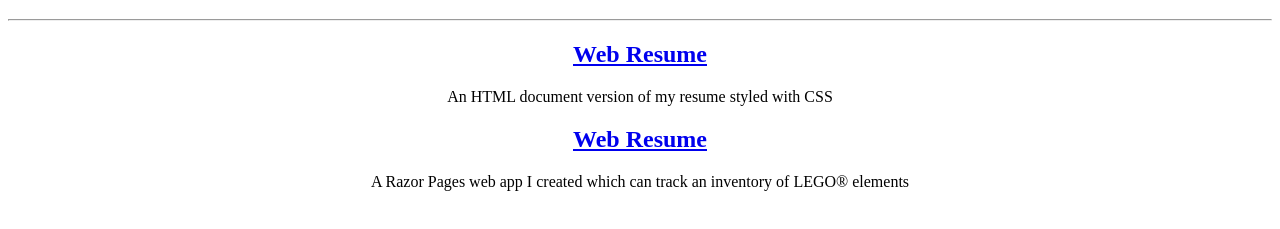
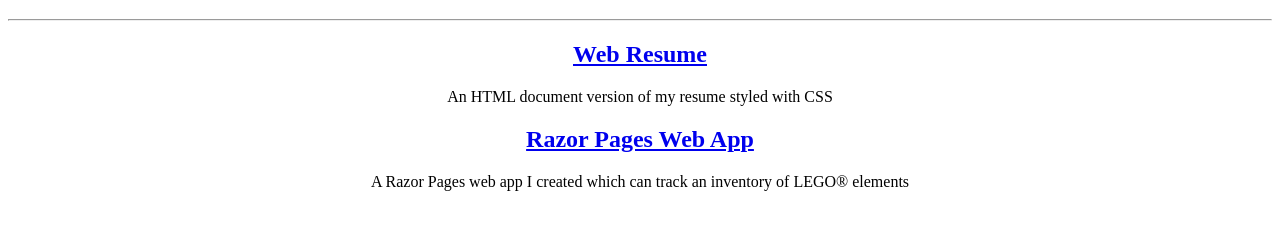
Before and after one commit to mjwelch-lewis/Assignment-Portfolio, a website: page static/index.html in a window 1280 px wide. Shown: the part 61-290 px from the top of the page. Drawn offline with Linux system fonts and the light colour scheme.

Commit message:
Updated index.html

```diff
--- a/static/index.html
+++ b/static/index.html
@@ -10,7 +10,7 @@
     <hr>
     <h2><a href="https://web-resume-project.azurewebsites.net/">Web Resume</a></h2>
     <p>An HTML document version of my resume styled with CSS</p>
-    <h2><a href="https://welchhw1020220420122921.azurewebsites.net/">Web Resume</a></h2>
+    <h2><a href="https://welchhw1020220420122921.azurewebsites.net/">Razor Pages Web App</a></h2>
     <p>A Razor Pages web app I created which can track an inventory of LEGO® elements</p>
 </body>
 </html>
```
